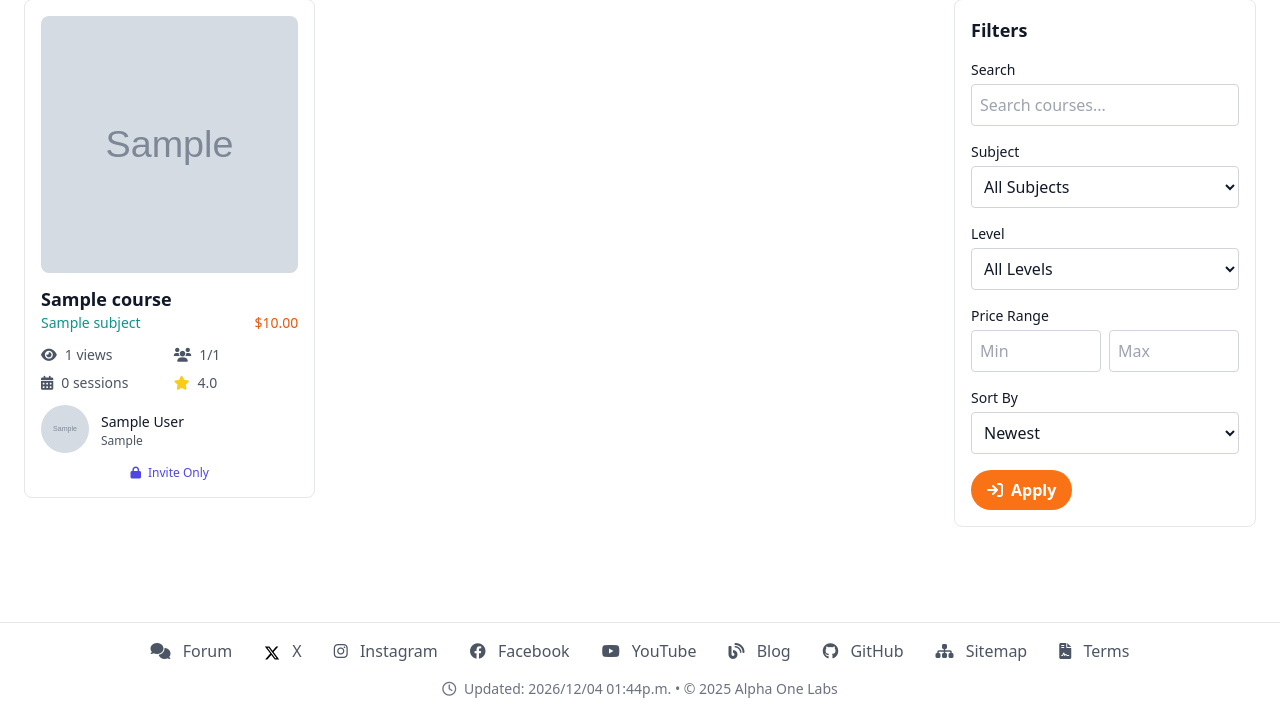
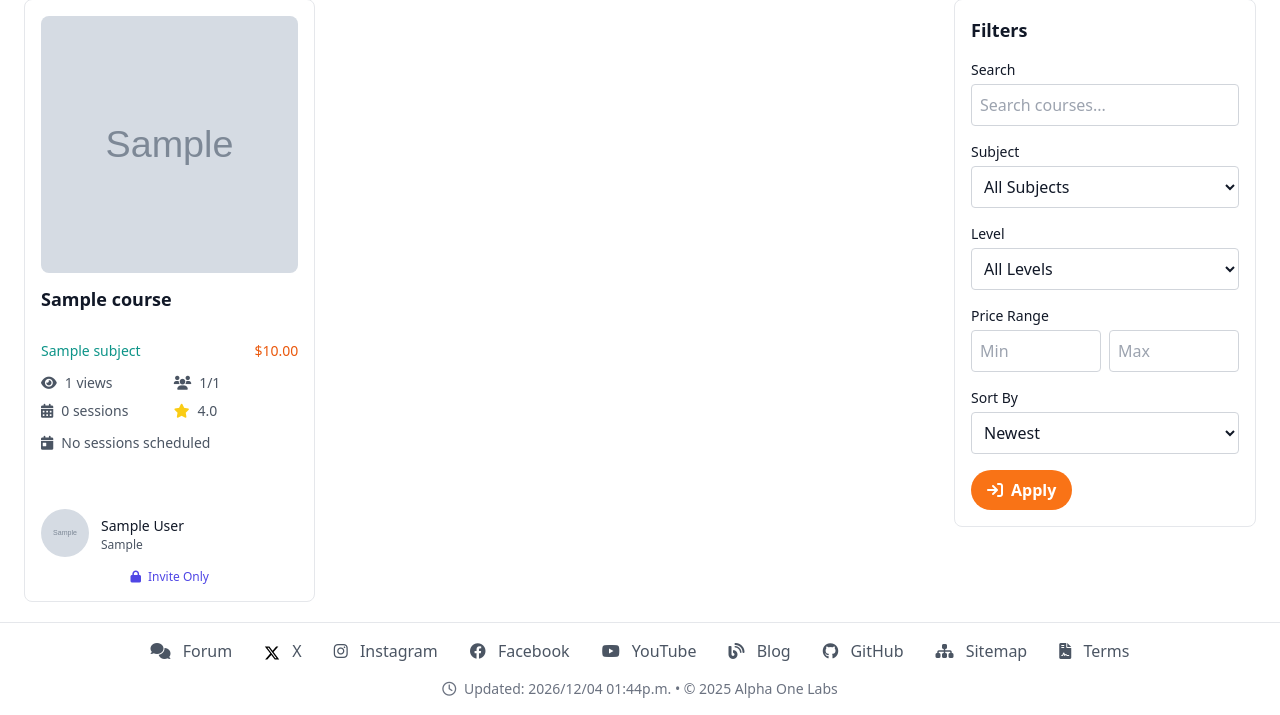
Before and after one commit to ishaan-arora-1/education-website, a Django app: page /en/courses/search/ in a window 1280 px wide. Shown: the part 85-800 px from the top of the page. Run offline with Django 4.2, Linux system fonts and the light colour scheme; tables that the repository leaves empty hold one stand-in row (values such as "Sample post"); grey boxes marked "Sample" are stand-in pictures; data that the repository does not hold is empty; parts of the project's set-up code (start-up, migrations or seed data) failed here and were passed over; some libraries are stand-ins or nearby versions.

Commit message:
Enhance course display by adding line clamping for titles and improving session date handling

```diff
--- a/web/templates/courses/search.html
+++ b/web/templates/courses/search.html
@@ -30,9 +30,9 @@
               </div>
               <!-- Title and Subject -->
               <div class="mb-3">
-                <h3 class="text-lg font-semibold">
+                <h3 class="text-lg font-semibold h-14 flex items-start">
                   <a href="{% url 'course_detail' course.slug %}"
-                     class="hover:text-orange-500 transition-colors duration-200">{{ course.title }}</a>
+                     class="hover:text-orange-500 transition-colors duration-200 line-clamp-2">{{ course.title }}</a>
                 </h3>
                 <div class="flex items-center justify-between text-sm">
                   <span class="font-medium text-teal-600 dark:text-teal-400">{{ course.subject }}</span>
@@ -65,9 +65,9 @@
                 </div>
               </div>
               <!-- Session Dates -->
-              {% with first_session=course.sessions.first last_session=course.sessions.last %}
-                {% if first_session and last_session %}
-                  <div class="mb-3 text-sm text-gray-600 dark:text-gray-300">
+              <div class="mb-3 text-sm text-gray-600 dark:text-gray-300 min-h-[4rem]">
+                {% with first_session=course.sessions.first last_session=course.sessions.last %}
+                  {% if first_session and last_session %}
                     <div class="flex items-center mb-1">
                       <i class="fas fa-calendar-day mr-2"></i>
                       <span>Starts: {{ first_session.start_time|date:"M j, Y" }}</span>
@@ -76,9 +76,14 @@
                       <i class="fas fa-calendar-check mr-2"></i>
                       <span>Ends: {{ last_session.end_time|date:"M j, Y" }}</span>
                     </div>
-                  </div>
-                {% endif %}
-              {% endwith %}
+                  {% else %}
+                    <div class="flex items-center mb-1">
+                      <i class="fas fa-calendar-day mr-2"></i>
+                      <span>No sessions scheduled</span>
+                    </div>
+                  {% endif %}
+                {% endwith %}
+              </div>
               <!-- Teacher Info -->
               <div class="flex items-center mb-3">
                 {% if course.teacher.profile.avatar %}
```
Also changed, not shown: web/templates/index.html (+13 -8 lines).
